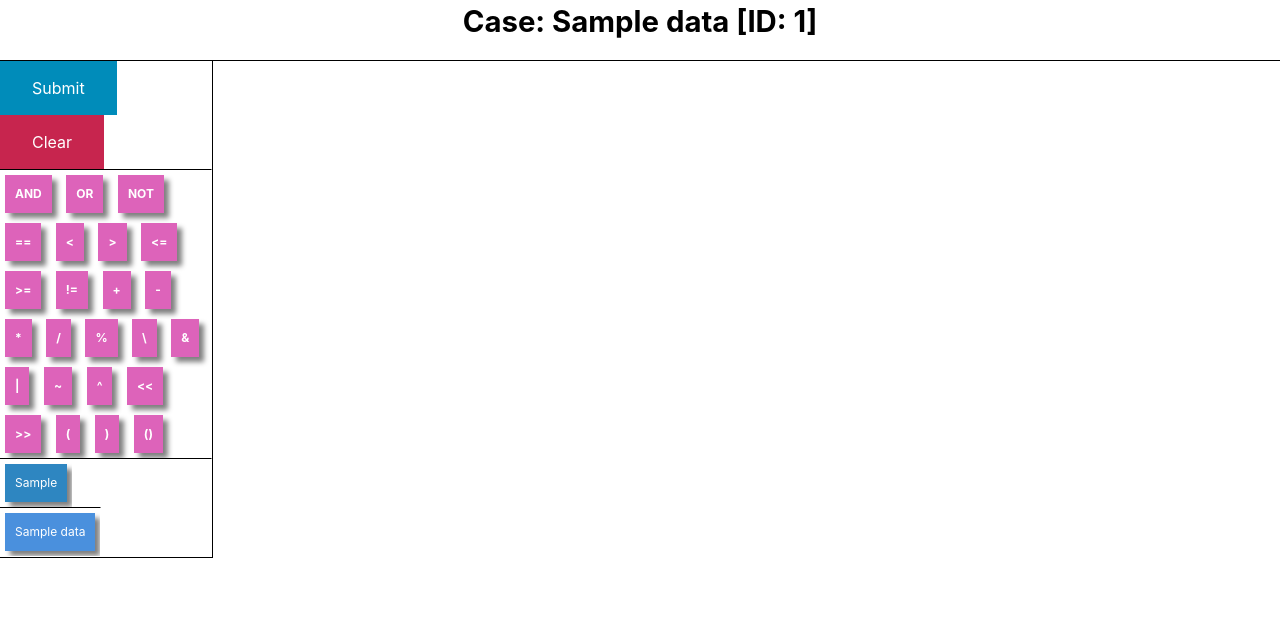
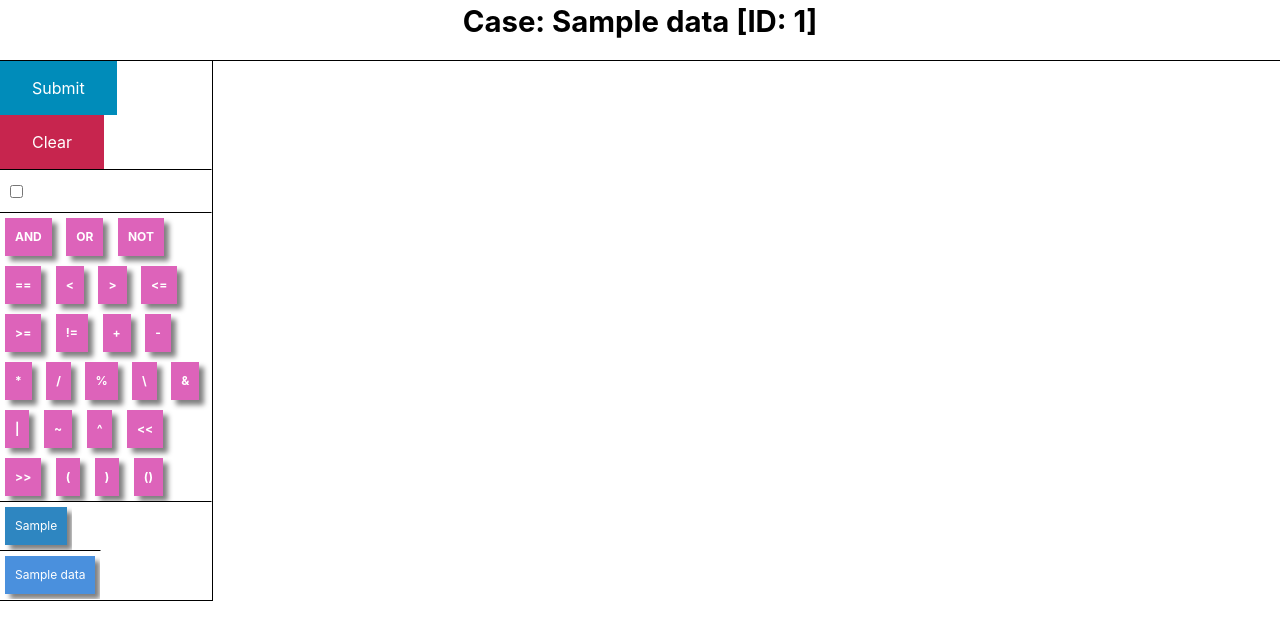
Before and after one commit to YARA-Designer/core, a Flask app: template templates/yara_rule_designer_click.html in a window 1280 px wide. Shown: the top 640 px of the page. Run offline with Flask 2, Linux system fonts and the light colour scheme; the template is opened without the code that fills it: most values are stand-ins (such as "Sample title", 1, 10 or a date in 2020); some libraries are stand-ins or nearby versions.

Commit message:
Added tag checkboxes (no programming logic yet, and fixed more layout problems.

```diff
--- a/static/yara_rule_designer_click.css
+++ b/static/yara_rule_designer_click.css
@@ -67,26 +67,6 @@ html, body {
     border-bottom: 1px solid var(--yara_rule_designer_border_color);
 }
 
-#yara_rule_designer_artifacts {
-    /* Bootstrap: If you actually remove this border, the contents flee out of bounds. */
-    border-right:1px solid transparent;
-    border-top: 1px solid var(--yara_rule_designer_border_color);
-    border-bottom:1px solid transparent;
-}
-
-#yara_rule_designer_artifact_types {
-    /* Bootstrap: If you actually remove this border, the contents flee out of bounds. */
-    border-right:1px solid transparent;
-    /*border-bottom:1px solid var(--yara_rule_designer_border_color);*/
-}
-
-/* Override designer span properties for items that are put in the editor element */
-#yara_rule_designer_editor > span {
-    margin: 5px 0px 5px 0px;    /* Spacing between inline span elements (top, right, bottom, left)*/
-    padding: 10px;
-    border-radius: 0px;
-}
-
 #yara-rule-designer-buttons {
     /* Bootstrap: If you actually remove this border, the contents flee out of bounds. */
     border-right:1px solid transparent;
@@ -126,11 +106,41 @@ html, body {
   color: white;
 }
 
+#yara-rule-designer-tags {
+    /* Bootstrap: If you actually remove this border, the contents flee out of bounds. */
+    /*border-right:1px solid transparent;*/
+    /*border-bottom:1px solid transparent;*/
+    color: var(--yara_rule_designer_color);
+    margin-left: 10px;
+    margin-top: 10px;
+}
+
 #yara_rule_designer_operators {
     overflow: auto;
     /* Bootstrap: If you actually remove this border, the contents flee out of bounds. */
+    border-top: 1px solid var(--yara_rule_designer_border_color);
     border-right:1px solid transparent;
     border-bottom:1px solid var(--yara_rule_designer_border_color);
+}
+
+#yara_rule_designer_artifact_types {
+    /* Bootstrap: If you actually remove this border, the contents flee out of bounds. */
+    border-right:1px solid transparent;
+    /*border-bottom:1px solid var(--yara_rule_designer_border_color);*/
+}
+
+#yara_rule_designer_artifacts {
+    /* Bootstrap: If you actually remove this border, the contents flee out of bounds. */
+    border-right:1px solid transparent;
+    border-top: 1px solid var(--yara_rule_designer_border_color);
+    border-bottom:1px solid transparent;
+}
+
+/* Override designer span properties for items that are put in the editor element */
+#yara_rule_designer_editor > span {
+    margin: 5px 0px 5px 0px;    /* Spacing between inline span elements (top, right, bottom, left)*/
+    padding: 10px;
+    border-radius: 0px;
 }
 
 .condition_keyword {
--- a/templates/yara_rule_designer_click.html
+++ b/templates/yara_rule_designer_click.html
@@ -31,6 +31,16 @@
                 <div class="col yara_rule_designer" id="yara-rule-designer-buttons" ondrop="drop(event)" ondragover="dragOverAllowedDrop(event)" ondragenter="dragEnterAllowed(event)" ondragleave="dragLeaveAllowed(event)">
                     <button id="submit-rule-button"  onclick="postRule()">Submit</button>
                     <button id="clear-rule-button"  onclick="clearRule()">Clear</button>
+                </div>
+
+                <div class="w-100"></div>
+
+                <div id="yara-rule-designer-tags" class="yara_rule_designer">
+                    {% for tag in case.data.tags %}
+                        <input type="checkbox" id="tagCheckbox{{ loop.index|string }}" class="yara-tag-checkbox" value="{{ tag|string }}">
+                        <label for="tagCheckbox{{ loop.index|string }}" title="{{ tag|string }}">{{ tag|string }}</label>
+                        <div class="w-100"></div>
+                    {% endfor %}
                 </div>
 
                 <div class="w-100"></div>
```
